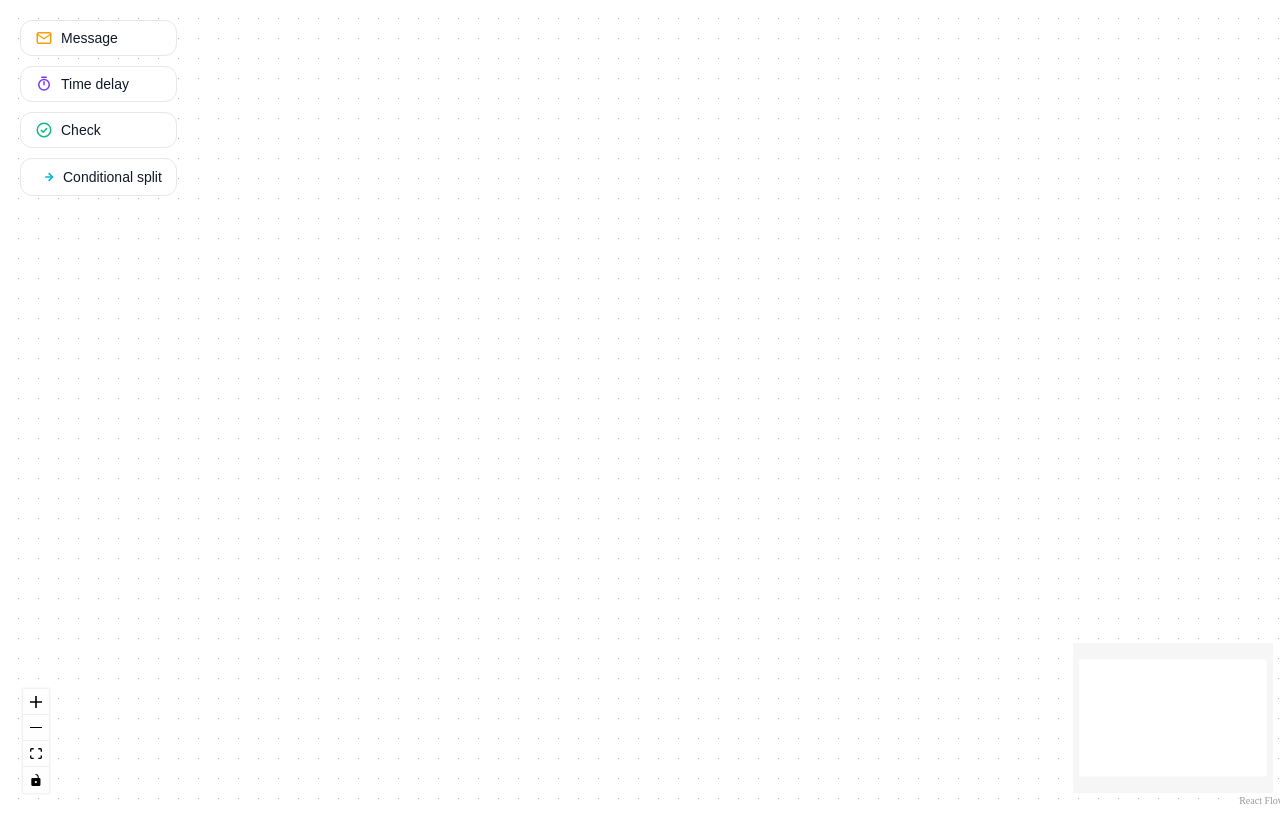
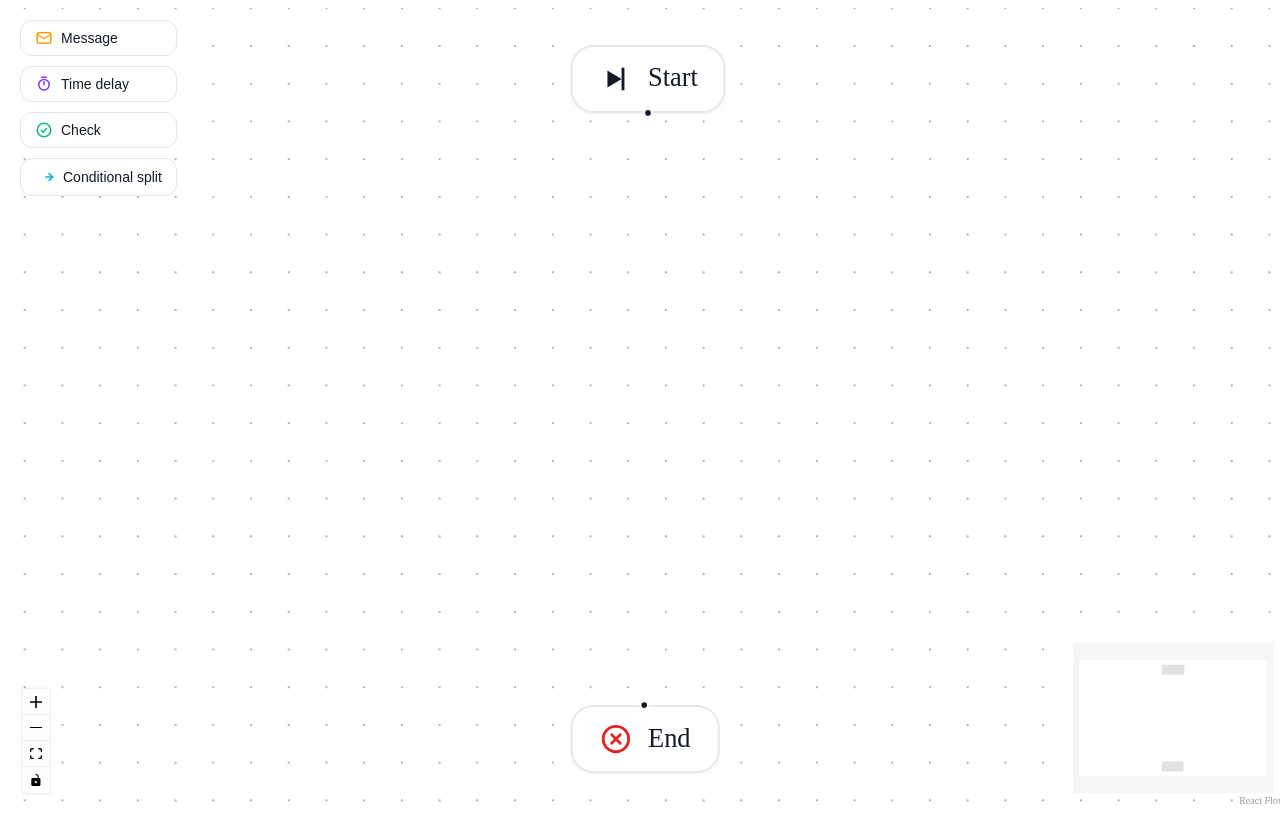
Before and after one commit to KMariak/react-flow-app, a React (Vite) app in the folder my-react-flow-app/: page / in a window 1280 px wide. Built offline with nearby package versions, Linux system fonts and the light colour scheme.

Commit message:
feat: add start end nodes

```diff
--- a/my-react-flow-app/src/App.jsx
+++ b/my-react-flow-app/src/App.jsx
@@ -12,7 +12,26 @@ import "@xyflow/react/dist/style.css";
 import Toolbar from "./Toolbar.jsx";
 import FlowPillNode from "./FlowPillNode.jsx";
 
-const initialNodes = [];
+const initialNodes = [
+  {
+    id: "start",
+    type: "pill",
+    position: { x: 200, y: 50 },
+    data: {
+      type: "start",
+      label: "Start",
+    },
+  },
+  {
+    id: "end",
+    type: "pill",
+    position: { x: 200, y: 400 },
+    data: {
+      type: "end",
+      label: "End",
+    },
+  },
+];
 const initialEdges = [];
 
 const LABELS = {
--- a/my-react-flow-app/src/FlowPillNode.jsx
+++ b/my-react-flow-app/src/FlowPillNode.jsx
@@ -5,10 +5,31 @@ const COLORS = {
   delay:   "#7C3AED",
   check:   "#10B981",
   split:   "#06B6D4",
+  start:   "#111827",
+  end:     "#DC2626",
 };
 
 function Icon({ type }) {
   const color = COLORS[type] ?? "#111827";
+
+  if (type === "start") {
+    return (
+      <svg width="18" height="18" viewBox="0 0 24 24" fill="none">
+        <path d="M16 4h2v16h-2z" fill="#111827" />
+        <path d="M16 12l-10-6v12z" fill="#111827" />
+      </svg>
+    );
+  }
+
+  if (type === "end") {
+    return (
+      <svg width="18" height="18" viewBox="0 0 24 24" fill="none">
+        <circle cx="12" cy="12" r="9" stroke="#DC2626" strokeWidth="2" fill="none"/>
+        <path d="M9 9l6 6M15 9l-6 6" stroke="#DC2626" strokeWidth="2" strokeLinecap="round"/>
+      </svg>
+    );
+  }
+
   if (type === "message") {
     return (
       <svg width="18" height="18" viewBox="0 0 24 24" fill="none">
@@ -17,6 +38,7 @@ function Icon({ type }) {
       </svg>
     );
   }
+
   if (type === "delay") {
     return (
       <svg width="18" height="18" viewBox="0 0 24 24" fill="none">
@@ -26,6 +48,7 @@ function Icon({ type }) {
       </svg>
     );
   }
+
   if (type === "check") {
     return (
       <svg width="18" height="18" viewBox="0 0 24 24" fill="none">
@@ -34,6 +57,7 @@ function Icon({ type }) {
       </svg>
     );
   }
+
   // split
   return (
     <svg width="18" height="18" viewBox="0 0 24 24" fill="none">
@@ -72,6 +96,39 @@ export default function FlowPillNode({ data }) {
       </span>
       <span>{label}</span>
 
+
+      {type === "start" && (
+        <Handle
+          type="source"
+          position={Position.Bottom}
+          style={{
+          background: "#111827",
+          width: 3,
+          height: 3,
+          minWidth: 3,
+          minHeight: 3,
+          borderRadius: "50%",
+        }}
+        />
+      )}
+
+      {type === "end" && (
+        <Handle
+          type="target"
+          position={Position.Top}
+          style={{
+          background: "#111827",
+          width: 3,
+          height: 3,
+          minWidth: 3,
+          minHeight: 3,
+          borderRadius: "50%",
+        }}
+        />
+      )}
+
+      {type !== "start" && type !== "end" && (
+        <>
           <Handle
             type="target"
             position={Position.Top}
@@ -96,6 +153,8 @@ export default function FlowPillNode({ data }) {
           borderRadius: "50%",
         }}
           />
+        </>
+      )}
     </div>
   );
 }
```
Also changed, not shown: my-react-flow-app/src/TextNode.jsx (deleted, +0 -13 lines). Lines whose indentation alone changed are shown as unchanged.
